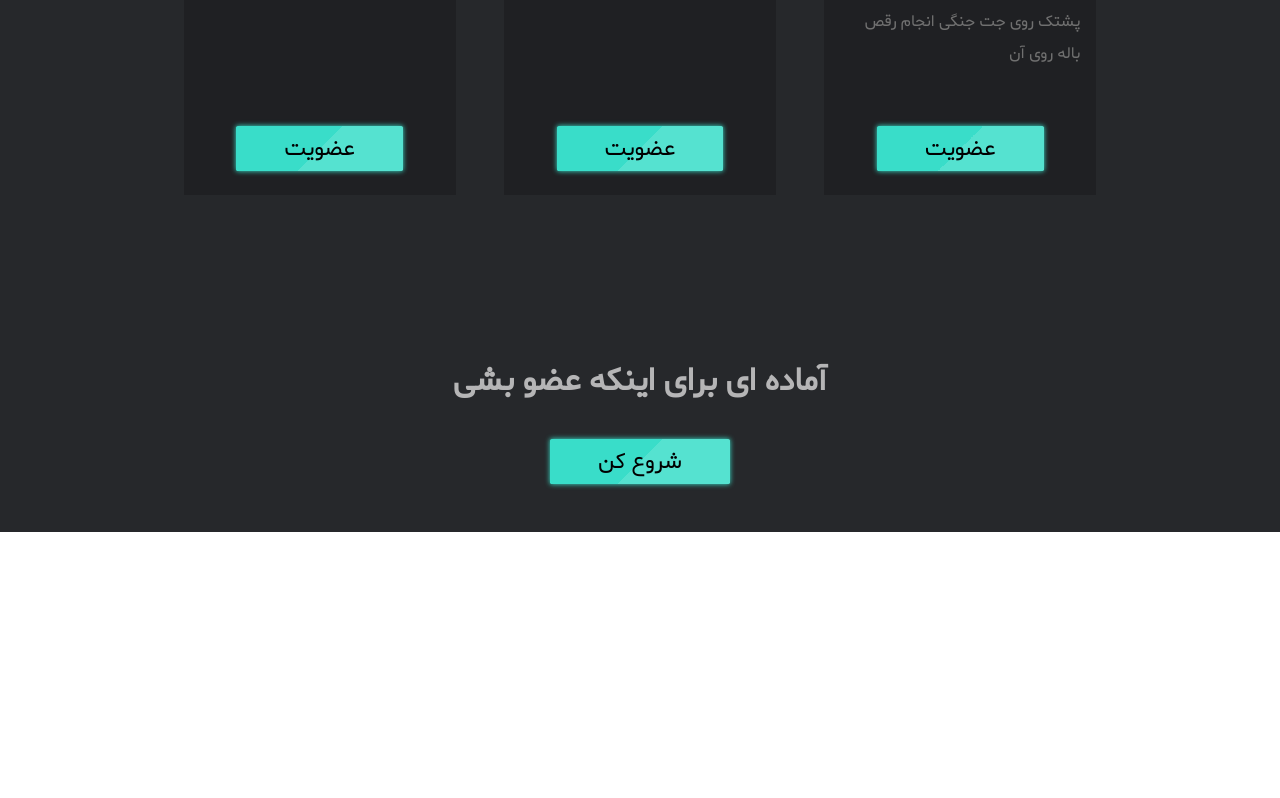
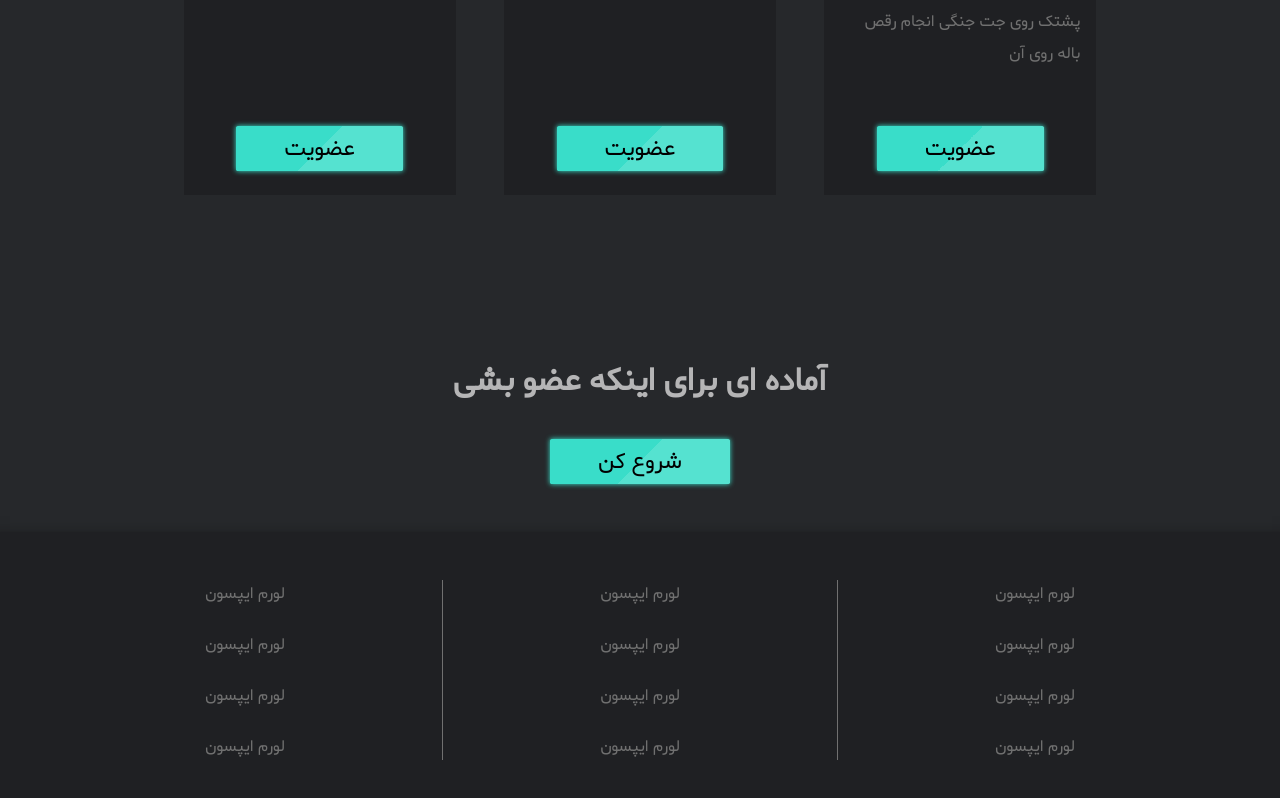
Before and after one commit to kolako54/patreon, a React (Create React App) app in the folder client/: page / in a window 1280 px wide. Shown: the part 3497-4295 px from the top of the page. Before the commit the page ends 4029 px from the top, so only its background shows below. Built offline with nearby package versions, Linux system fonts and the light colour scheme.

Commit message:
feat: add footer ✨

```diff
--- a/client/src/pages/Landing/Landing.jsx
+++ b/client/src/pages/Landing/Landing.jsx
@@ -129,7 +129,50 @@ const Landing = () => {
           <Button classname={classes['join-now__btn']}>شروع کن</Button>
         </section>
       </section>
-      <footer className={classes['footer']}></footer>
+      <footer className={classes.footer}>
+        <div className={classes['footer-items']}>
+          <a href="/" className={classes['footer-item']}>
+            لورم ایپسون
+          </a>
+          <a href="/" className={classes['footer-item']}>
+            لورم ایپسون
+          </a>
+          <a href="/" className={classes['footer-item']}>
+            لورم ایپسون
+          </a>
+          <a href="/" className={classes['footer-item']}>
+            لورم ایپسون
+          </a>
+        </div>
+        <div className={classes['footer-items']}>
+          <a href="/" className={classes['footer-item']}>
+            لورم ایپسون
+          </a>
+          <a href="/" className={classes['footer-item']}>
+            لورم ایپسون
+          </a>
+          <a href="/" className={classes['footer-item']}>
+            لورم ایپسون
+          </a>
+          <a href="/" className={classes['footer-item']}>
+            لورم ایپسون
+          </a>
+        </div>
+        <div className={classes['footer-items']}>
+          <a href="/" className={classes['footer-item']}>
+            لورم ایپسون
+          </a>
+          <a href="/" className={classes['footer-item']}>
+            لورم ایپسون
+          </a>
+          <a href="/" className={classes['footer-item']}>
+            لورم ایپسون
+          </a>
+          <a href="/" className={classes['footer-item']}>
+            لورم ایپسون
+          </a>
+        </div>
+      </footer>
     </div>
   );
 };
--- a/client/src/pages/Landing/Landing.module.css
+++ b/client/src/pages/Landing/Landing.module.css
@@ -242,3 +242,28 @@
 .join-now__btn {
   margin-top: 2rem;
 }
+.footer {
+  display: flex;
+  padding: 3rem;
+  box-shadow: 0 1.5rem 1rem 1rem var(--black);
+  background-color: var(--primary-darkest);
+}
+.footer-items {
+  display: flex;
+  flex-direction: column;
+  align-items: center;
+  padding: 0 3rem;
+  width: 100%;
+  border-left: 0.1rem solid var(--primary-lighter);
+}
+.footer-items:first-child {
+  border-left: none;
+}
+.footer-item:first-child {
+  margin-top: 0;
+}
+.footer-item {
+  color: var(--primary-lighter);
+  text-decoration: none;
+  margin-top: 1.5rem;
+}
```
